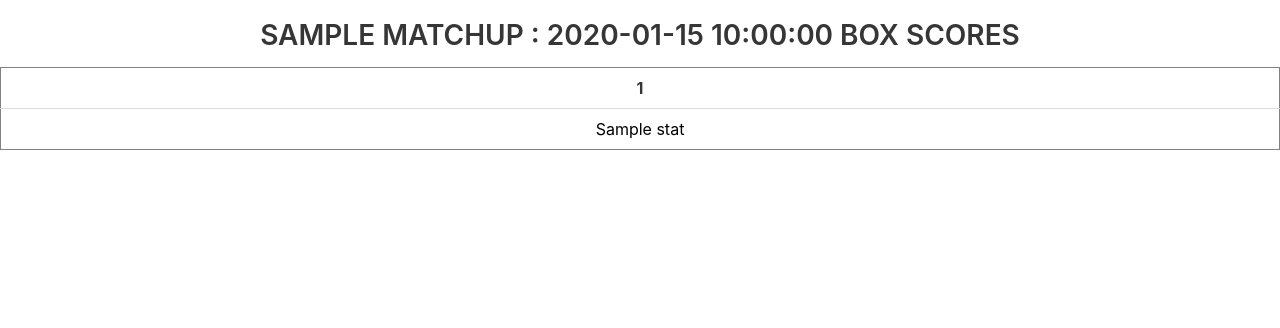
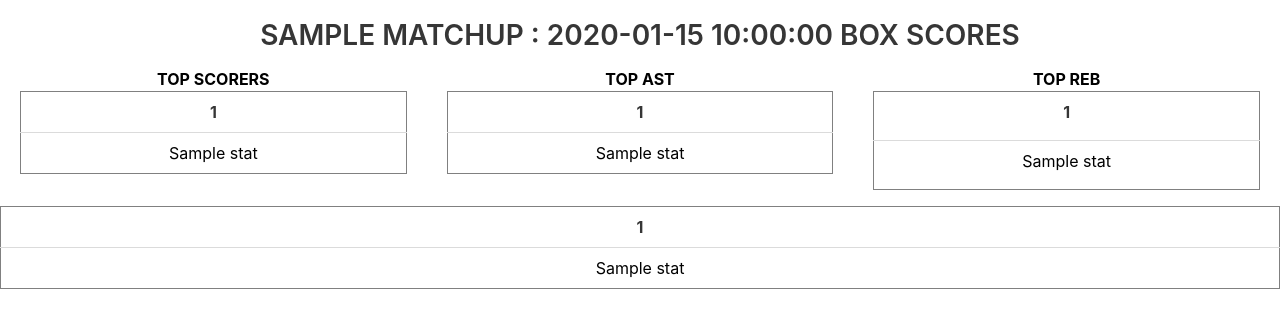
Before and after one commit to sophiahuangg/seniorthesis, a Flask app: template services/web/project/templates/gamestats.html in a window 1280 px wide. Shown: the part 66-394 px from the top of the page. Run offline with Flask 3, Linux system fonts and the light colour scheme; the template is opened without the code that fills it: most values are stand-ins (such as "Sample title", 1, 10 or a date in 2020); parts of the project's set-up code (start-up, migrations or seed data) failed here and were passed over; some libraries are stand-ins or nearby versions.

Commit message:
Adding FrontEnd

```diff
--- a/services/web/project/__init__.py
+++ b/services/web/project/__init__.py
@@ -108,7 +108,8 @@ def boxscores(team, date, matchup):
 
 
     cur.execute('''
-            WITH scores AS (SELECT *
+        CREATE TEMP TABLE IF NOT EXISTS boxsc AS
+        WITH scores AS (SELECT *
             FROM playoffboxscores
                 UNION
                 SELECT * FROM regseasonboxscores)
@@ -128,14 +129,56 @@ def boxscores(team, date, matchup):
         AND games."MATCHUP" = %s
         ORDER BY 1, "PTS" DESC
         ''', (team, date, matchup,))
+
+    cur.execute('''
+    SELECT * FROM boxsc
+                ''')
+
     boxscores = cur.fetchall()
 
     colnames = []
     for column in cur.description:
         colnames.append(column)
 
+    cur.execute('''
+        SELECT "TEAM NAME", "PLAYER", "PTS" FROM boxsc
+        ORDER BY "PTS" DESC
+        LIMIT 5
+            ''')
+
+    topscore = cur.fetchall()
+
+    scrcol = []
+    for column in cur.description:
+        scrcol.append(column)
+
+    cur.execute('''
+        SELECT "TEAM NAME", "PLAYER", "AST" FROM boxsc
+        ORDER BY "AST" DESC
+        LIMIT 5
+            ''')
+
+    topast = cur.fetchall()
+
+    astcol = []
+    for column in cur.description:
+        astcol.append(column)
+
+        cur.execute('''
+        SELECT "TEAM NAME", "PLAYER", "REB" FROM boxsc
+        ORDER BY "REB" DESC
+        LIMIT 5
+            ''')
+
+    topreb = cur.fetchall()
+
+    rebcol = []
+    for column in cur.description:
+        rebcol.append(column)
+
     cur.close()
-    return render_template('gamestats.html', colnames=colnames, boxscores=boxscores, date=date, matchup=matchup)
+    return render_template('gamestats.html', colnames=colnames, boxscores=boxscores, date=date, matchup=matchup, topscore=topscore, scrcol=scrcol, topast=topast, astcol=astcol,
+                           topreb=topreb, rebcol=rebcol)
 
 
 @app.route('/teams/<team>/<date>/pbp')
--- a/services/web/project/static/styles.css
+++ b/services/web/project/static/styles.css
@@ -61,7 +61,6 @@ th, td {
     border: 1px solid black;
     padding: 8px;
     width: 150px;
-
 }
 
 
@@ -85,3 +84,16 @@ table td:first-child {
   border-radius: 8px;
   color: black !important;
 }
+
+
+
+.topgame {
+    display: flex;
+
+}
+
+.topgame table {
+    margin-right: 20px;
+    margin-left: 20px;
+
+}
--- a/services/web/project/templates/gamestats.html
+++ b/services/web/project/templates/gamestats.html
@@ -7,6 +7,62 @@
 <body>
 {% block content %}
 <h2>{{ matchup }} : {{ date }} BOX SCORES</h2>
+
+<div class="topgame">
+    <table border="1">
+            <caption><b>TOP SCORERS</b></caption>
+        </div>
+        <tbody>
+            {% for col in scrcol %}
+            <th colspan>{{ col[0] }}</th>
+            {% endfor %}
+            {% for boxscore in topscore %}
+            <tr>
+                {% for stat in boxscore %}
+                <td>{{ stat }}</td>
+                {% endfor %}
+            </tr>
+            {% endfor %}
+        </tbody>
+    </table>
+
+    <table border="1">
+            <caption><b>TOP AST</b></caption>
+        <tbody>
+            {% for col in astcol %}
+            <th colspan>{{ col[0] }}</th>
+            {% endfor %}
+            {% for boxscore in topast %}
+            <tr>
+                {% for stat in boxscore %}
+                <td>{{ stat }}</td>
+                {% endfor %}
+            </tr>
+            {% endfor %}
+        </tbody>
+    </table>
+
+    <table border="1">
+        <caption><b>TOP REB</b></caption>
+    </div>
+    <tbody>
+        {% for col in rebcol %}
+        <th colspan>{{ col[0] }}</th>
+        {% endfor %}
+        {% for boxscore in topreb %}
+        <tr>
+            {% for stat in boxscore %}
+            <td>{{ stat }}</td>
+            {% endfor %}
+        </tr>
+        {% endfor %}
+    </tbody>
+</table>
+</div>
+
+<p></p>
+
+
 <table border="1">
     <thead>
         <tbody>
```
